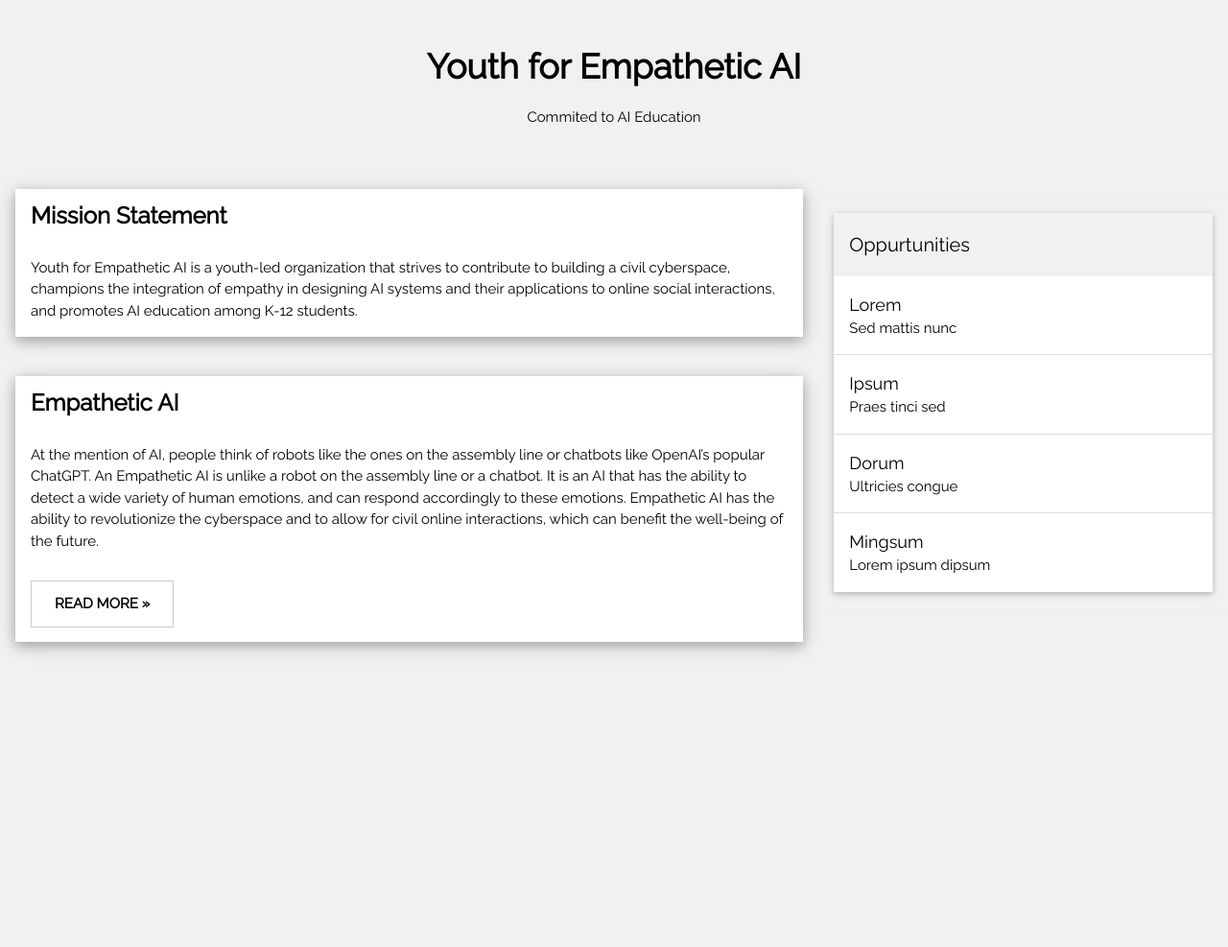
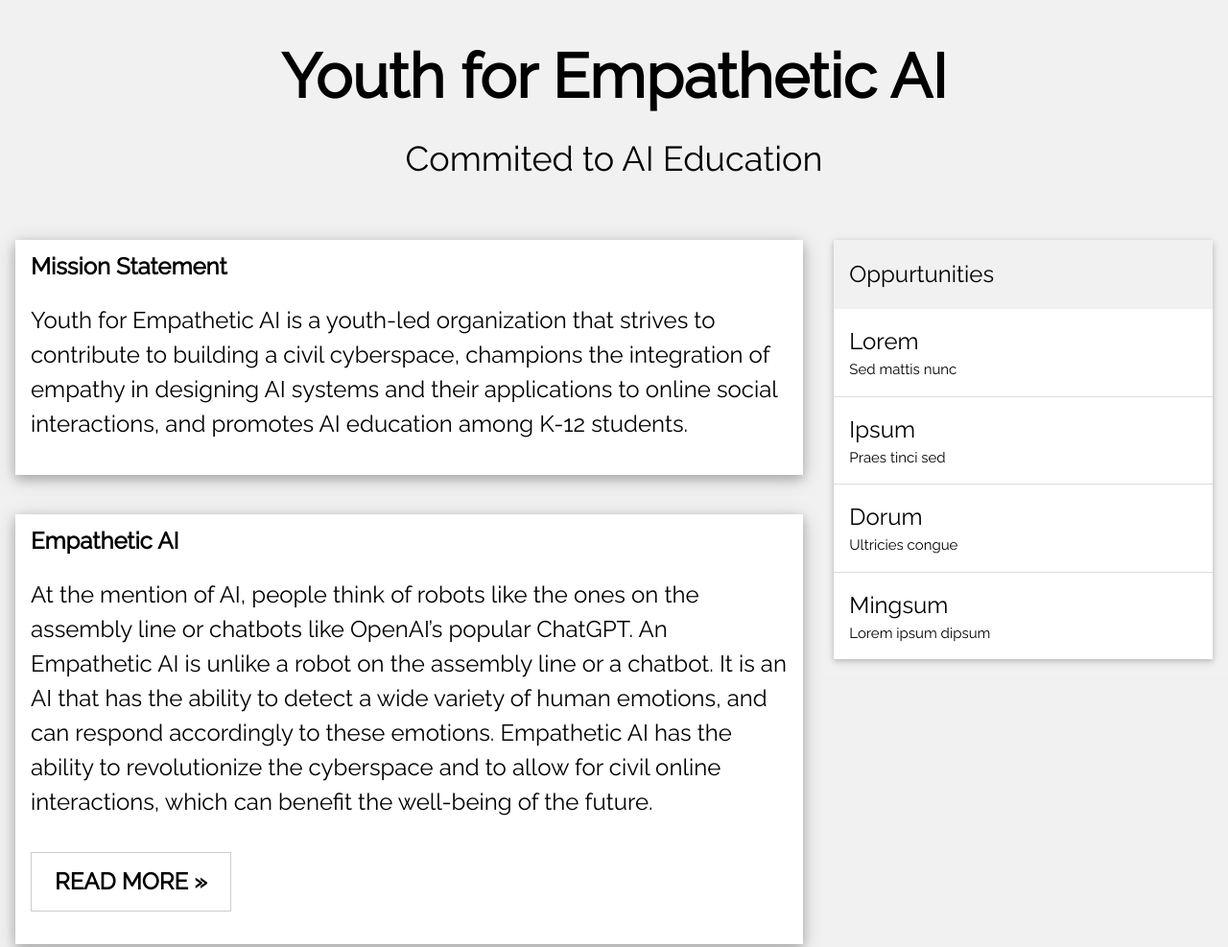
Before and after one commit to youthforempatheticaiorg/youthforempatheticaiorg.github.io, a plain HTML site: page index.html in a window 1280 px wide. Shown: the top 987 px of the page at 96% size. Before the commit the page ends 800 px from the top, so only its background shows below. Drawn offline with nearby package versions, Linux system fonts and the light colour scheme.

Commit message:
Finished base of website

```diff
--- a/index.html
+++ b/index.html
@@ -16,9 +16,9 @@ and is wrapped around the whole page content, except for the footer in this exam
 <div class="w3-content" style="max-width:1400px">
 
 <!-- Header -->
-<header class="w3-container w3-center w3-padding-32">
-  <h1><b>Youth for Empathetic AI</b></h1>
-  <p>Commited to AI Education</p>
+<header class="w3-container w3-center w3-padding-32 w3-jumbo">
+  <b>Youth for Empathetic AI</b>
+  <h1>Commited to AI Education</h1>
 </header>
 
 <!-- Grid -->
@@ -33,7 +33,7 @@ and is wrapped around the whole page content, except for the footer in this exam
     </div>
 
     <div class="w3-container">
-      <p>Youth for Empathetic AI is a youth-led organization that strives to contribute to building a civil cyberspace, champions the integration of empathy in designing AI systems and their applications to online social interactions, and promotes AI education among K-12 students. </p>
+      <h3>Youth for Empathetic AI is a youth-led organization that strives to contribute to building a civil cyberspace, champions the integration of empathy in designing AI systems and their applications to online social interactions, and promotes AI education among K-12 students. </p>
       <div class="w3-row">
         <div class="w3-col m8 s12">
         </div>
@@ -51,12 +51,11 @@ and is wrapped around the whole page content, except for the footer in this exam
     </div>
 
     <div class="w3-container">
-      <p>At the mention of AI, people think of robots like the ones on the assembly line or chatbots like OpenAI’s popular ChatGPT. An Empathetic AI is unlike a robot on the assembly line or a chatbot. It is an AI that has the ability to detect a wide variety of human emotions, and can respond accordingly to these emotions. Empathetic AI has the ability to revolutionize the cyberspace and to allow for civil online interactions, which can benefit the well-being of the future.
+      <h3>At the mention of AI, people think of robots like the ones on the assembly line or chatbots like OpenAI’s popular ChatGPT. An Empathetic AI is unlike a robot on the assembly line or a chatbot. It is an AI that has the ability to detect a wide variety of human emotions, and can respond accordingly to these emotions. Empathetic AI has the ability to revolutionize the cyberspace and to allow for civil online interactions, which can benefit the well-being of the future.
       </p>
       <div class="w3-row">
         <div class="w3-col m8 s12">
-          <p><button onclick="window.location.href='empatheticai.html'" class="w3-button w3-padding-large w3-white w3-border"><b>READ MORE »</b></button></p>
-
+          <h3><button onclick="window.location.href='empatheticai.html'" class="w3-button w3-padding-large w3-white w3-border"><b>READ MORE »</b></button></p>
         </div>
         <div class="w3-col m4 w3-hide-small">
         </div>
@@ -68,30 +67,27 @@ and is wrapped around the whole page content, except for the footer in this exam
 
 <!-- Introduction menu -->
 <div class="w3-col l4">
-  <!-- About Card -->
-  <div class="w3-card w3-margin w3-margin-top">
-  </div><hr>
 
   <!-- Posts -->
   <div class="w3-card w3-margin">
     <div class="w3-container w3-padding">
-      <h4>Oppurtunities</h4>
+      <h3>Oppurtunities</h4>
     </div>
     <ul class="w3-ul w3-hoverable w3-white">
       <li class="w3-padding-16">
-        <span class="w3-large">Lorem</span><br>
+        <span class="w3-xlarge">Lorem</span><br>
         <span>Sed mattis nunc</span>
       </li>
       <li class="w3-padding-16">
-        <span class="w3-large">Ipsum</span><br>
+        <span class="w3-xlarge">Ipsum</span><br>
         <span>Praes tinci sed</span>
       </li>
       <li class="w3-padding-16">
-        <span class="w3-large">Dorum</span><br>
+        <span class="w3-xlarge">Dorum</span><br>
         <span>Ultricies congue</span>
       </li>
       <li class="w3-padding-16 w3-hide-medium w3-hide-small">
-        <span class="w3-large">Mingsum</span><br>
+        <span class="w3-xlarge">Mingsum</span><br>
         <span>Lorem ipsum dipsum</span>
       </li>
     </ul>
```
Also changed, not shown: empatheticai.html (+21 -13 lines).
